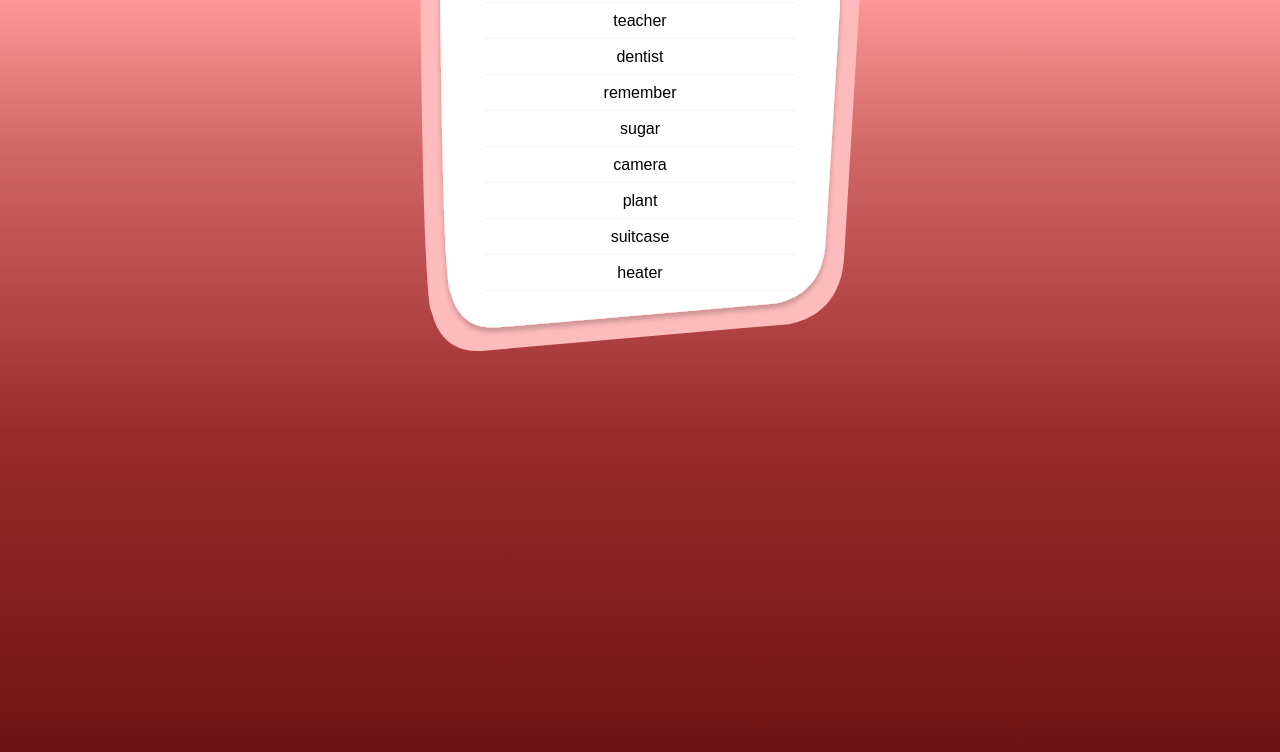
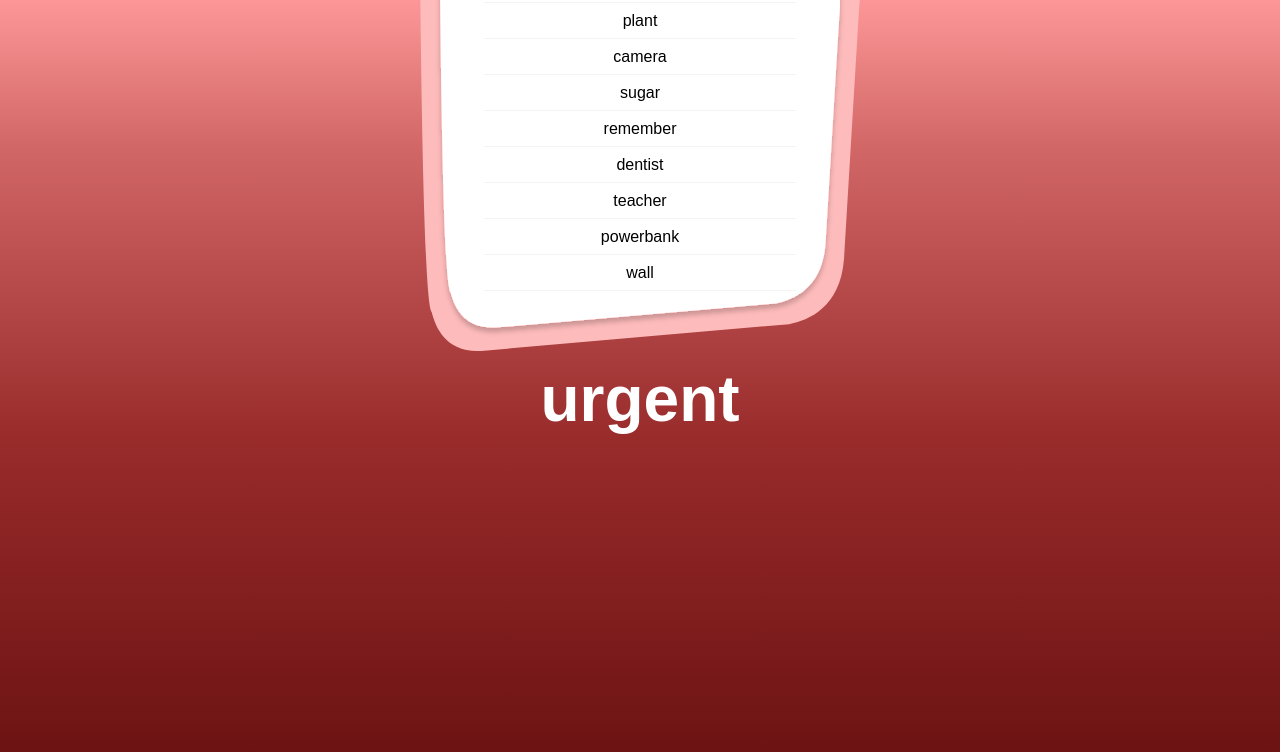
Before and after one commit to farukipekcom/typing-test, a Next.js app: page / in a window 1280 px wide. Shown: the top 752 px of the page. Built offline with nearby package versions, Linux system fonts and the light colour scheme.

Commit message:
fixed first word

```diff
--- a/pages/index.js
+++ b/pages/index.js
@@ -1,6 +1,6 @@
 export default function Home() {
   const words = [
-    "dog",
+    "urgent",
     "wall",
     "powerbank",
     "teacher",
--- a/styles/base/_global.scss
+++ b/styles/base/_global.scss
@@ -34,7 +34,7 @@ body {
     .words {
       width: calc(100% - 128px);
       display: flex;
-      flex-direction: column;
+      flex-direction: column-reverse;
       margin-left: 64px;
       margin-right: 64px;
       .word {
@@ -49,6 +49,19 @@ body {
         align-items: center;
         justify-content: center;
         height: 36px;
+        &:first-child {
+          position: absolute;
+          font-weight: 600;
+          font-size: 64px;
+          line-height: 96px;
+          color: #fff;
+          width: unset;
+          height: unset;
+          border: unset;
+          left: 50%;
+          top: 100%;
+          transform: translate(-50%, 0);
+        }
       }
     }
   }
```
